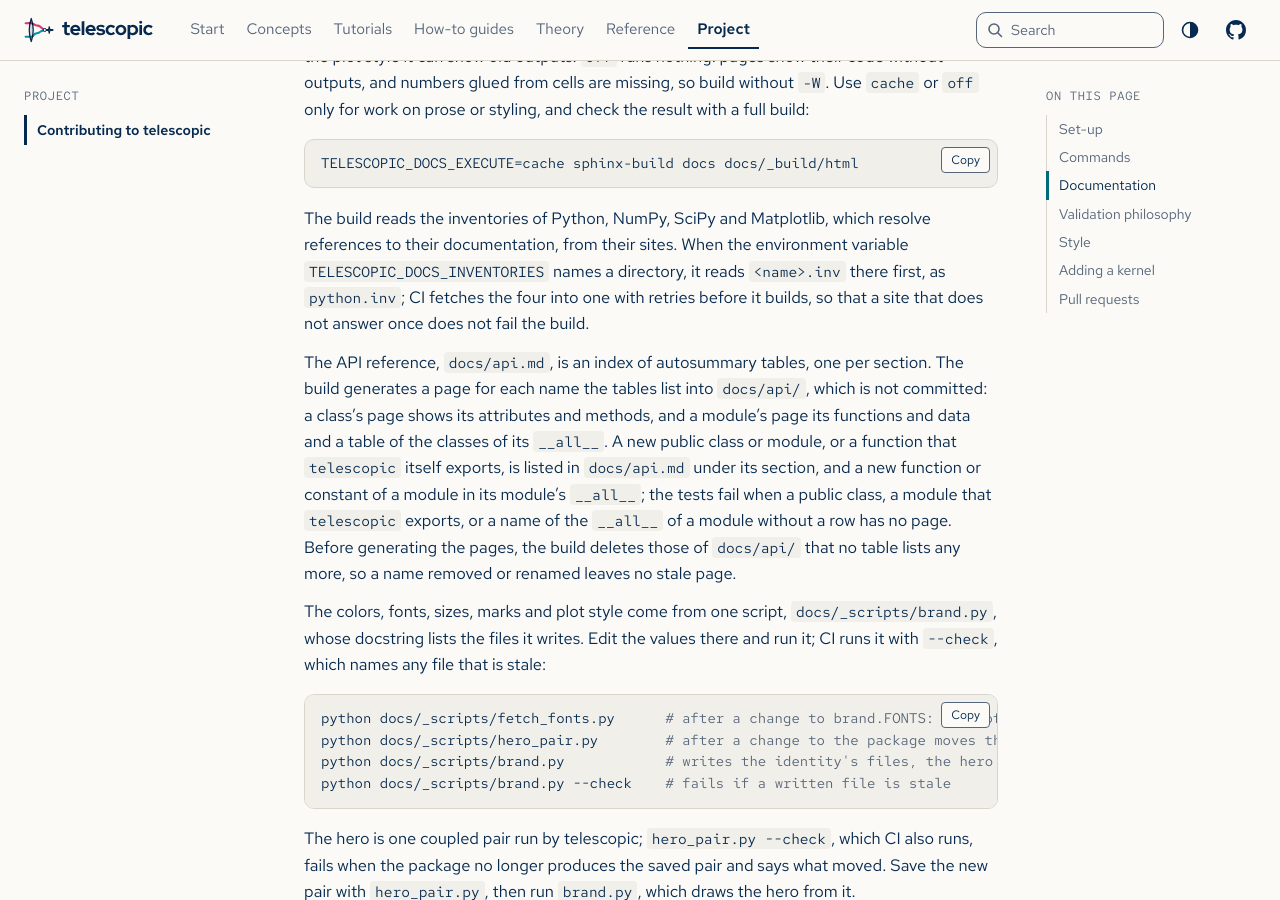
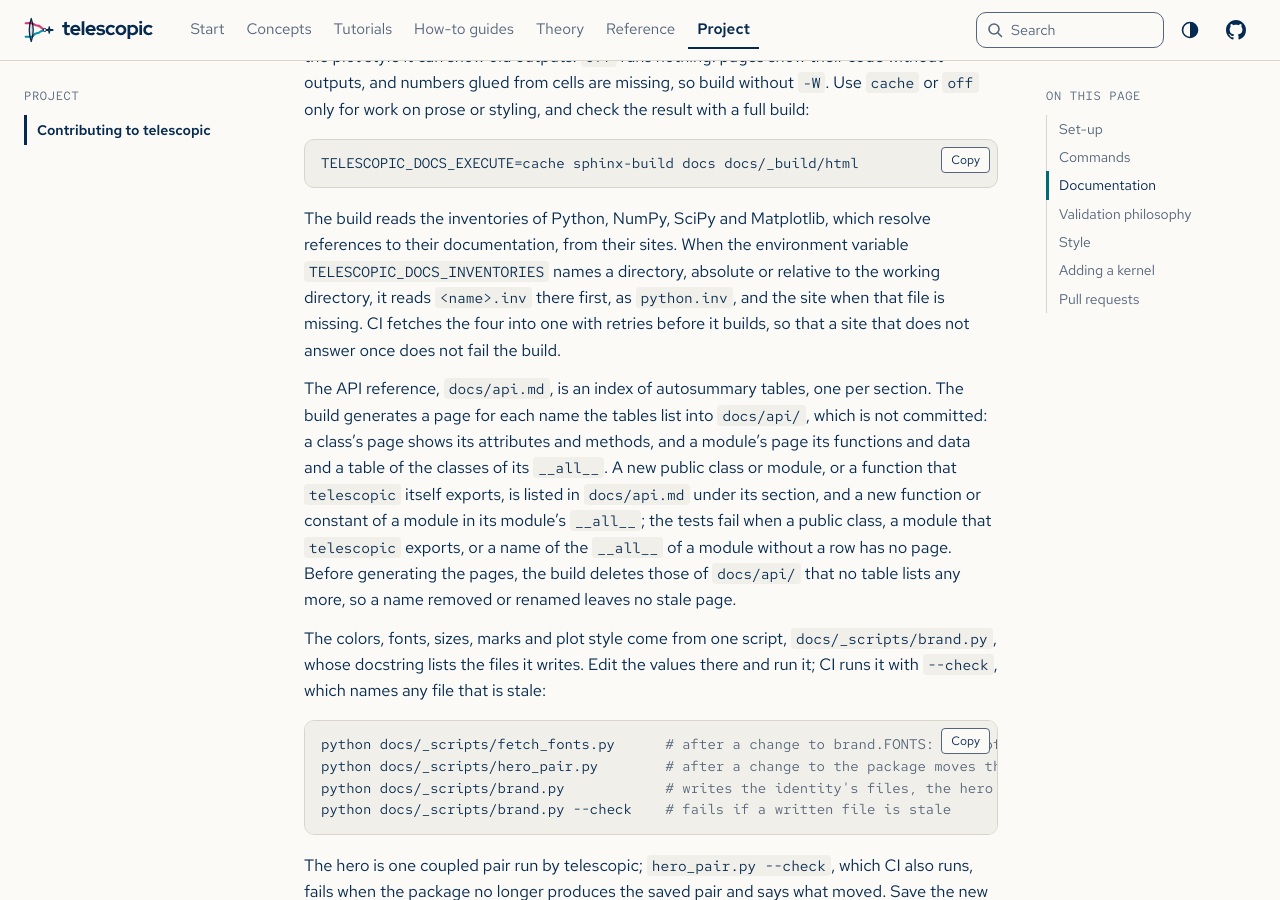
Before and after one commit to joshspeagle/telescopic, a Sphinx documentation site: the page built from docs/contributing.md, in a window 1280 px wide and 900 px high, scrolled down 1140 px. Built offline with Sphinx 7.4.7, drawn with Linux system fonts in a browser that asks for light colours.

Commit message:
Read the inventories to fetch from conf.py, and retry only transients
The CI step lists the inventories of conf.py's mapping instead of a copy,
removes a partial file when a fetch fails, and no longer retries a missing
file. A relative TELESCOPIC_DOCS_INVENTORIES is taken from the working
directory, not from docs/.

Co-Authored-By: Claude Opus 5.5 <noreply@anthropic.com>
Claude-Session: https://claude.ai/code/session_01JkqiRjnZwqMVo8Rd3e5j1c

```diff
--- a/CONTRIBUTING.md
+++ b/CONTRIBUTING.md
@@ -56,9 +56,10 @@ TELESCOPIC_DOCS_EXECUTE=cache sphinx-build docs docs/_build/html
 
 The build reads the inventories of Python, NumPy, SciPy and Matplotlib, which resolve
 references to their documentation, from their sites. When the environment variable
-`TELESCOPIC_DOCS_INVENTORIES` names a directory, it reads `<name>.inv` there first, as
-`python.inv`; CI fetches the four into one with retries before it builds, so that a site
-that does not answer once does not fail the build.
+`TELESCOPIC_DOCS_INVENTORIES` names a directory, absolute or relative to the working
+directory, it reads `<name>.inv` there first, as `python.inv`, and the site when that
+file is missing. CI fetches the four into one with retries before it builds, so that a
+site that does not answer once does not fail the build.
 
 The API reference, `docs/api.md`, is an index of autosummary tables, one per section. The
 build generates a page for each name the tables list into `docs/api/`, which is not
--- a/docs/conf.py
+++ b/docs/conf.py
@@ -114,9 +114,11 @@ nitpicky = True
 
 # Sphinx fetches each inventory once. CI fetches them with retries into the directory
 # TELESCOPIC_DOCS_INVENTORIES, read first; the site is read when that file is missing.
+# A relative directory is taken from the working directory, not from docs/.
 _inventories = os.environ.get("TELESCOPIC_DOCS_INVENTORIES")
+_inventories = os.path.abspath(_inventories) if _inventories else None
 intersphinx_mapping = {
-    name: (url, (f"{_inventories}/{name}.inv", None) if _inventories else None)
+    name: (url, (os.path.join(_inventories, f"{name}.inv"), None) if _inventories else None)
     for name, url in {
         "python": "https://docs.python.org/3",
         "numpy": "https://numpy.org/doc/stable",
```
Also changed, not shown: notes/DECISIONS.md (+1 -1 lines), 1 other file.
